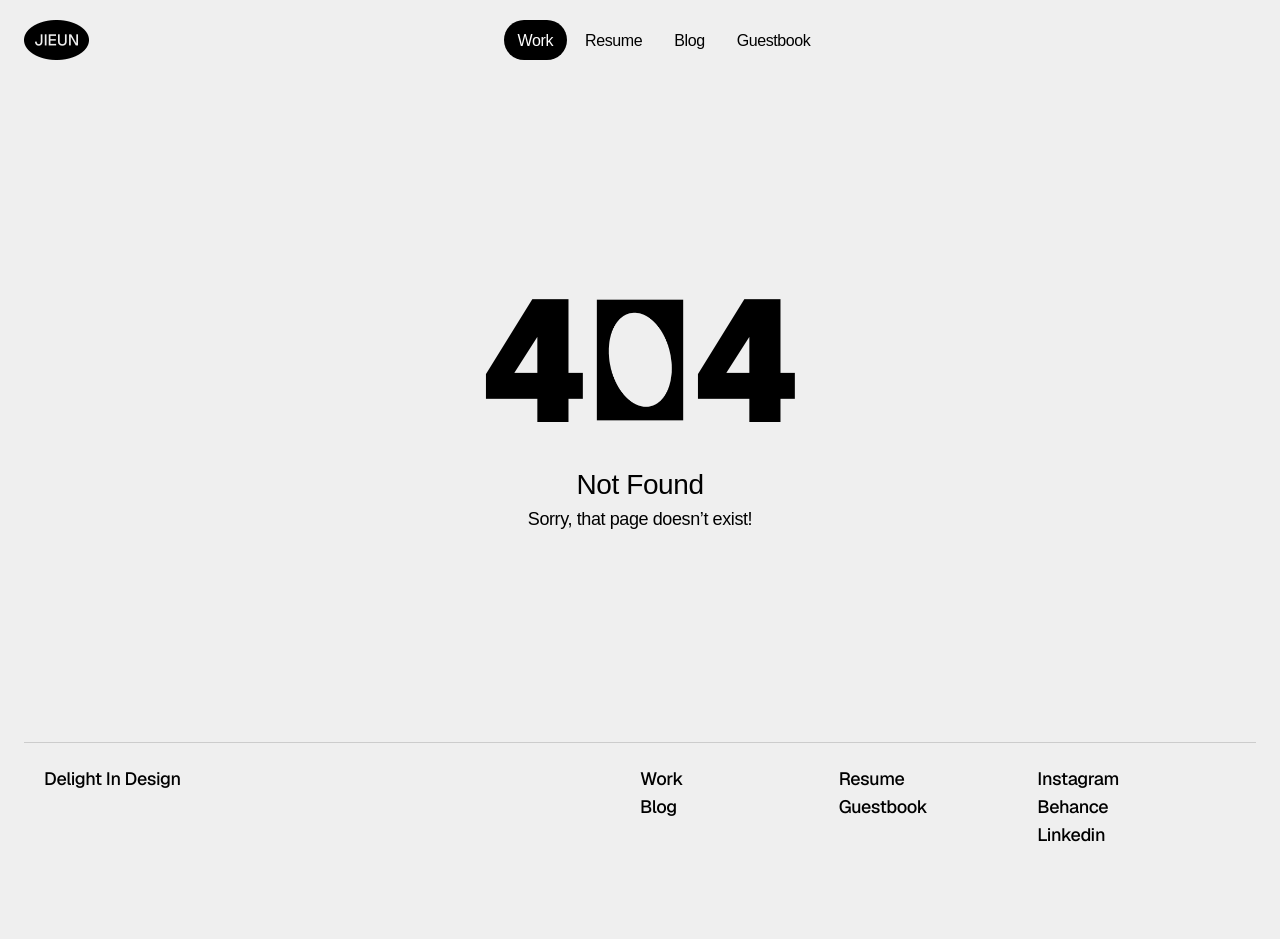
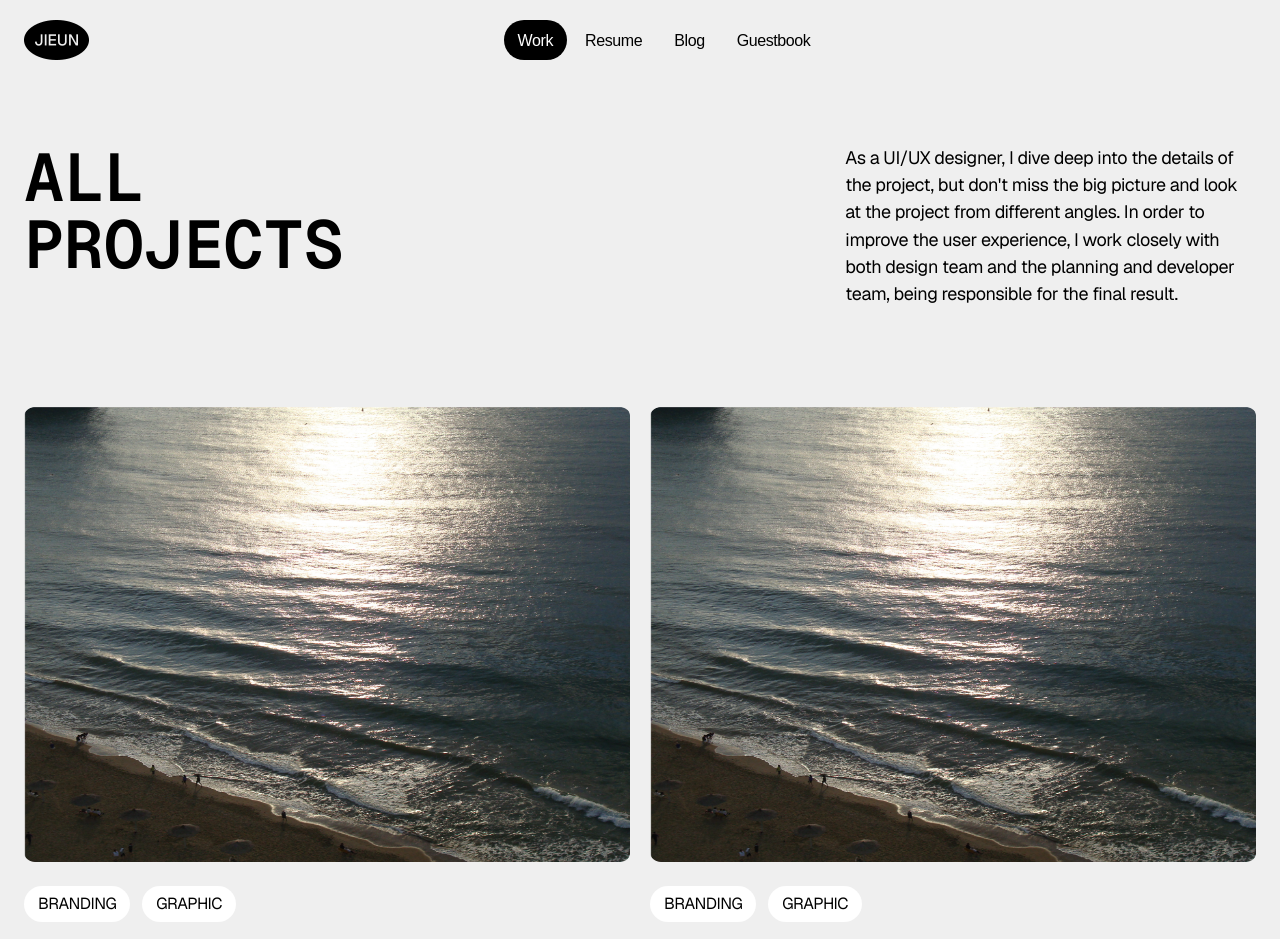
Before and after one commit to goleedev/jieun-portfolio-new, a Next.js app: page /work in a window 1280 px wide. Before the commit this address had no page. Shown: the top 939 px of the page. Built offline with nearby package versions, Linux system fonts and the light colour scheme; a web font is replaced by a local one.

Commit message:
refactor: add header and featured section on work

```diff
--- /dev/null
+++ b/app/work/components/featured.tsx
@@ -0,0 +1,70 @@
+import Image from 'next/image';
+
+const ProjectTypes = ({ types }: { types: string[] }) => (
+  <p className="flex gap-3">
+    {types.map((type) => (
+      <span
+        key={type}
+        className="rounded-full bg-white uppercase px-3.5 py-1.5 font-normal"
+        style={{
+          fontSize: 'clamp(0.75rem, 1vw + 0.25rem, 1rem)', // Responsive font size for tags
+        }}
+      >
+        {type}
+      </span>
+    ))}
+  </p>
+);
+
+export default function Featured() {
+  return (
+    <div className="flex flex-col gap-10 md:gap-5 md:flex-row pt-10 md:pt-[100px]">
+      <div className="flex-1 flex flex-col gap-6">
+        <Image
+          src={'/images/image.png'}
+          alt="Image"
+          width={500}
+          height={500}
+          className="rounded-lg object-fill w-full aspect-[4/5] md:aspect-[4/3]"
+          priority
+          unoptimized
+        />
+        <div className="flex flex-col gap-3">
+          <ProjectTypes types={['BRANDING', 'Graphic']} />
+          <p
+            style={{
+              fontSize: 'clamp(1rem, 2vw + 0.5rem, 1.375rem)',
+              lineHeight: 'clamp(1.5rem, 2.5vw + 0.5rem, 1.875rem)',
+            }}
+            className="font-medium"
+          >
+            Personal Branding
+          </p>
+        </div>
+      </div>
+      <div className="flex-1 flex flex-col gap-4 md:gap-6">
+        <Image
+          src={'/images/image.png'}
+          alt="Image"
+          width={500}
+          height={500}
+          className="rounded-lg object-fill w-full aspect-[4/5] md:aspect-[4/3]"
+          priority
+          unoptimized
+        />
+        <div className="flex flex-col gap-2 md:gap-3">
+          <ProjectTypes types={['BRANDING', 'Graphic']} />
+          <p
+            style={{
+              fontSize: 'clamp(1rem, 2vw + 0.5rem, 1.375rem)',
+              lineHeight: 'clamp(1.5rem, 2.5vw + 0.5rem, 1.875rem)',
+            }}
+            className="font-medium"
+          >
+            Personal Branding
+          </p>
+        </div>
+      </div>
+    </div>
+  );
+}
--- /dev/null
+++ b/app/work/components/header.tsx
@@ -0,0 +1,31 @@
+export default function Header() {
+  return (
+    <section className="flex flex-col gap-7 md:gap-0 md:flex-row">
+      <div className="md:w-2/3">
+        <h1
+          style={{
+            fontSize: 'clamp(2.75rem, 4vw + 1rem, 5rem)', // Responsive font size for h1
+            lineHeight: 'clamp(2.5rem, 4vw + 1rem, 4.5rem)', // Responsive line height for h1
+          }}
+          className="font-mono font-semibold"
+        >
+          ALL <br /> PROJECTS
+        </h1>
+      </div>
+      <div className="md:w-1/3">
+        <p
+          style={{
+            fontSize: 'clamp(0.875rem, 1vw + 0.5rem, 1.125rem)', // Responsive font size for p
+            lineHeight: 'clamp(1.25rem, 1.5vw + 0.5rem, 1.75rem)', // Responsive line height for p
+          }}
+        >
+          As a UI/UX designer, I dive deep into the details of the project, but
+          don't miss the big picture and look at the project from different
+          angles. In order to improve the user experience, I work closely with
+          both design team and the planning and developer team, being
+          responsible for the final result.
+        </p>
+      </div>
+    </section>
+  );
+}
--- /dev/null
+++ b/app/work/page.tsx
@@ -0,0 +1,11 @@
+import Featured from './components/featured';
+import Header from './components/header';
+
+export default function WorkPage() {
+  return (
+    <section className="pt-10 pb-[120px] md:pt-16 md:pb-[160px]">
+      <Header />
+      <Featured />
+    </section>
+  );
+}
```
